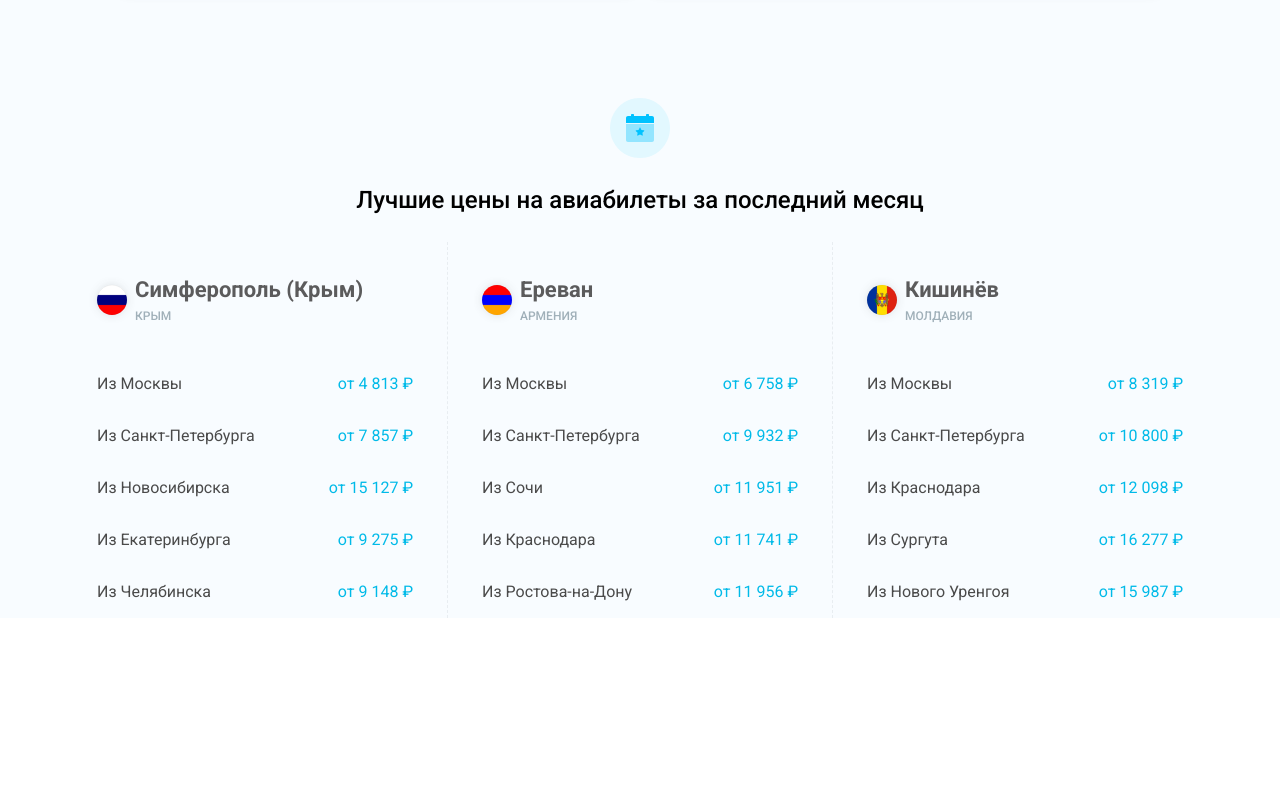
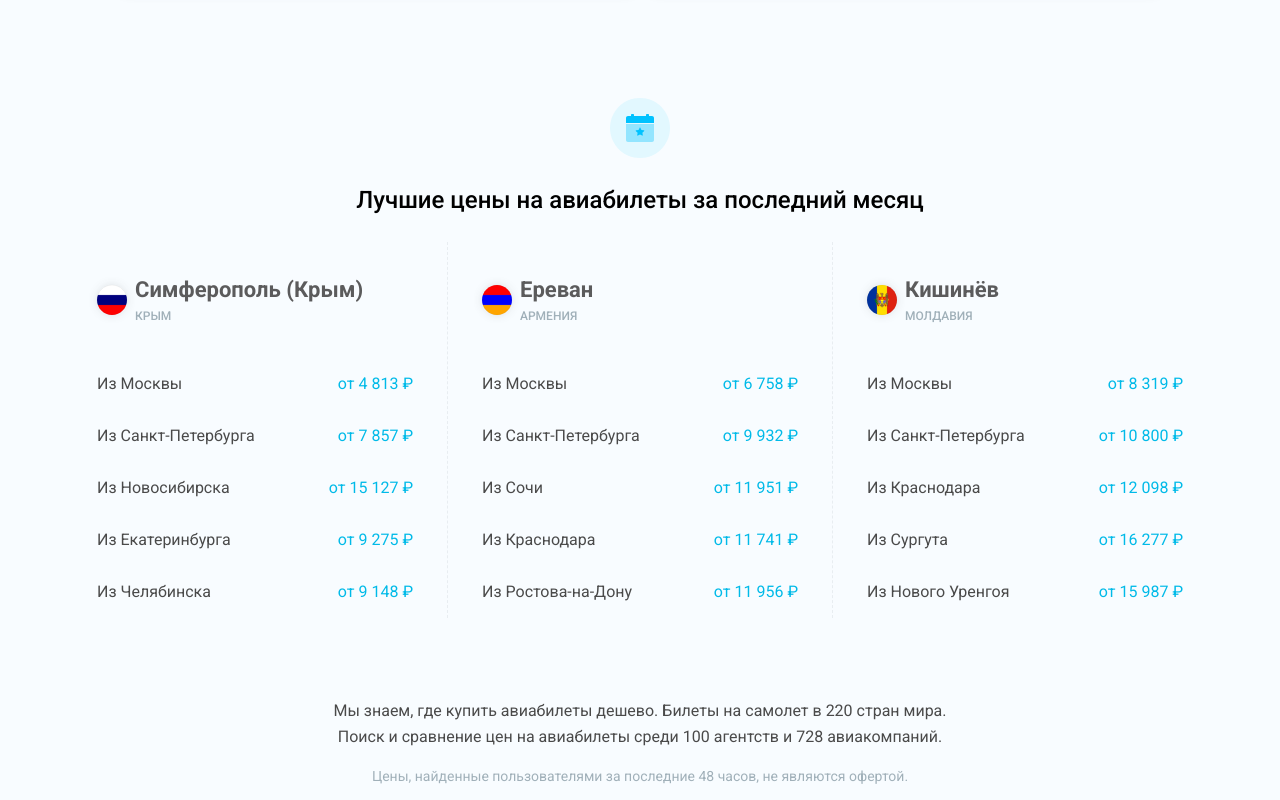
Before and after one commit to p1xar/aviasales-frontend-demo, a React (Create React App) app: page / in a window 1280 px wide. Shown: the part 2261-3061 px from the top of the page. Before the commit the page ends 2879 px from the top, so only its background shows below. Built offline with nearby package versions, Linux system fonts and the light colour scheme.

Commit message:
Add title and description to BestPrices component

```diff
--- a/src/Home/BestPrices/index.js
+++ b/src/Home/BestPrices/index.js
@@ -54,8 +54,8 @@ const DestinationTitle = styled.div`
 const DestinationCity = styled.p`
     font-style: normal;
     font-weight: bold;
-    font-size: 22px;
-    line-height: 32px;
+    font-size: 1.375rem;
+    line-height: 2rem;
     color: #5B5B5C;
     margin-top: 2rem;
     margin-bottom: 0rem;
@@ -64,8 +64,8 @@ const DestinationCity = styled.p`
 const DestinationCountry = styled.p`
     font-style: normal;
     font-weight: 500;
-    font-size: 12px;
-    line-height: 20px;
+    font-size: 0.75rem;
+    line-height: 1.25rem;
     color: #A0B0B9;
     text-transform: uppercase;
     margin-bottom: 2rem;
@@ -100,6 +100,49 @@ const DeparturePrice = styled.a`
     font-size: 1rem;
     line-height: 1.25rem;
     color: #00BAE8;
+    position: relative;
+    &:before {
+        content: "";
+        position: absolute;
+        width: 100%;
+        height: 0.125rem;
+        bottom: 0;
+        left: 0;
+        background: #00ACE2;
+        visibility: hidden;
+        border-radius: 0.3125rem;
+        transform: scaleX(0);
+        transition: .25s linear;
+    }
+    &:hover {
+        color: #5C5C5C;
+    }
+    &:hover:before {
+        visibility: visible;
+        transform: scaleX(1);
+    }
+    &:focus:before {
+        visibility: visible;
+        transform: scaleX(1);
+    }
+`;
+
+const BestPricesText = styled.p`
+    margin-top: 5rem;
+    font-style: normal;
+    font-weight: normal;
+    font-size: 1rem;
+    line-height: 1.625rem;
+    color: #4A4A4A;
+    max-width: 40.5rem;
+    text-align: center;
+`;
+
+const BestPricesDescription = styled(BestPricesText)`
+    font-size: 0.875rem;
+    line-height: 1.25rem;
+    color: #A0B0B9;
+    margin-top: 0;
 `;
 export default () => {
     return (
@@ -201,6 +244,12 @@ export default () => {
                     </DepartureList>
                 </BestPricesColumn>
             </BestPricesWrapper>
+            <BestPricesText>
+                Мы знаем, где купить авиабилеты дешево. Билеты на самолет в 220 стран мира. Поиск и сравнение цен на авиабилеты среди 100 агентств и 728 авиакомпаний.
+            </BestPricesText>
+            <BestPricesDescription>
+                Цены, найденные пользователями за последние 48 часов, не являются офертой.
+            </BestPricesDescription>
         </HomeWrapper>
     );
 }
--- a/src/Home/TravelList/index.js
+++ b/src/Home/TravelList/index.js
@@ -188,7 +188,6 @@ const DestinationTitleReversed = styled(DestinationTitle)`
 `;
 
 const DestinationPrices = styled.a`
-    font-family: Roboto;
     font-style: normal;
     font-weight: normal;
     font-size: 22px;
@@ -197,6 +196,31 @@ const DestinationPrices = styled.a`
     margin-bottom: 0;
     margin-top: 2rem;
     text-decoration: none;
+    position: relative;
+    &:before {
+        content: "";
+        position: absolute;
+        width: 100%;
+        height: 2px;
+        bottom: 0;
+        left: 0;
+        background: #00ACE2;
+        visibility: hidden;
+        border-radius: 5px;
+        transform: scaleX(0);
+        transition: .25s linear;
+    }
+    &:hover {
+        color: #5C5C5C;
+    }
+    &:hover:before {
+        visibility: visible;
+        transform: scaleX(1);
+    }
+    &:focus:before {
+        visibility: visible;
+        transform: scaleX(1);
+    }
 `;
 
 const DestinationDate = styled.p`
```
